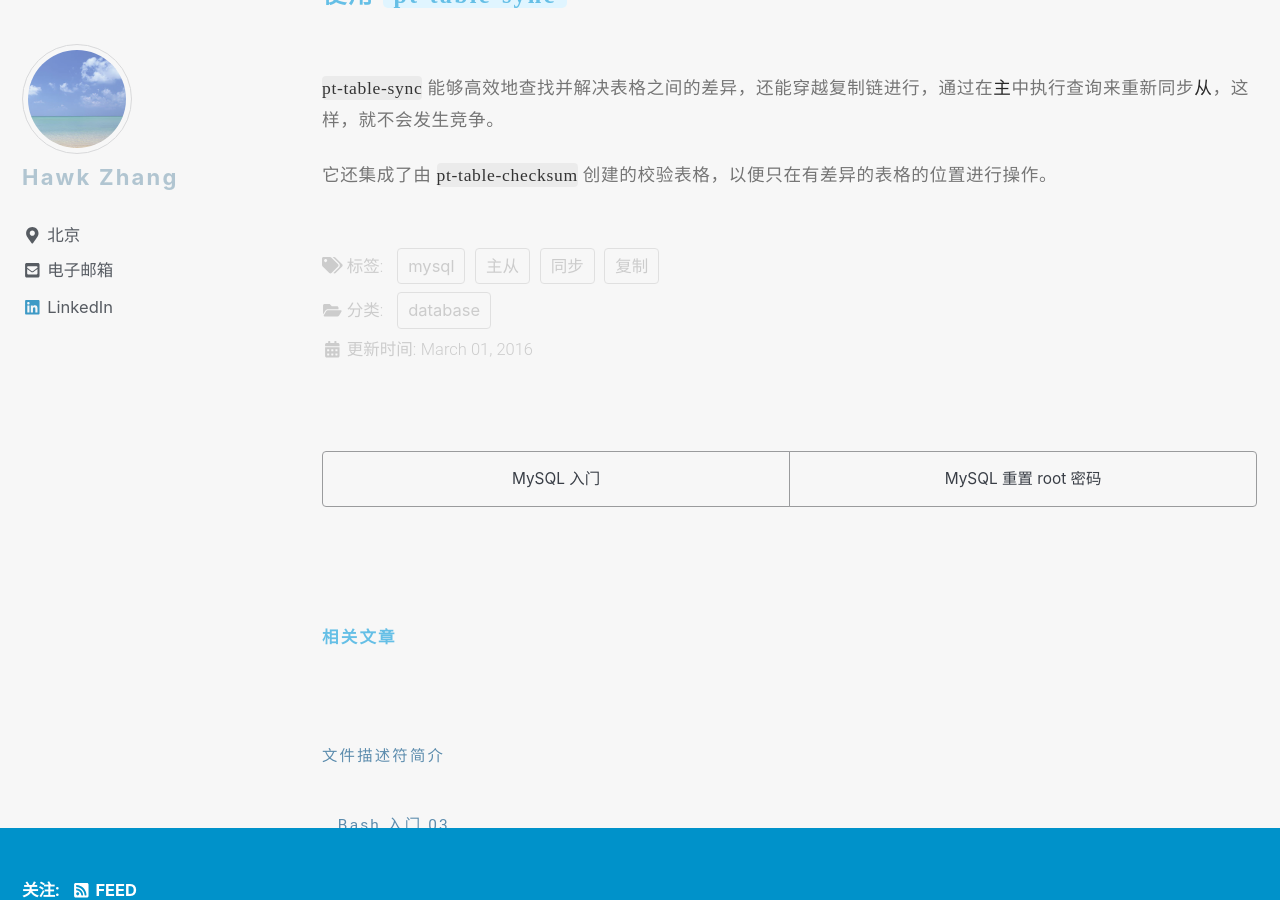
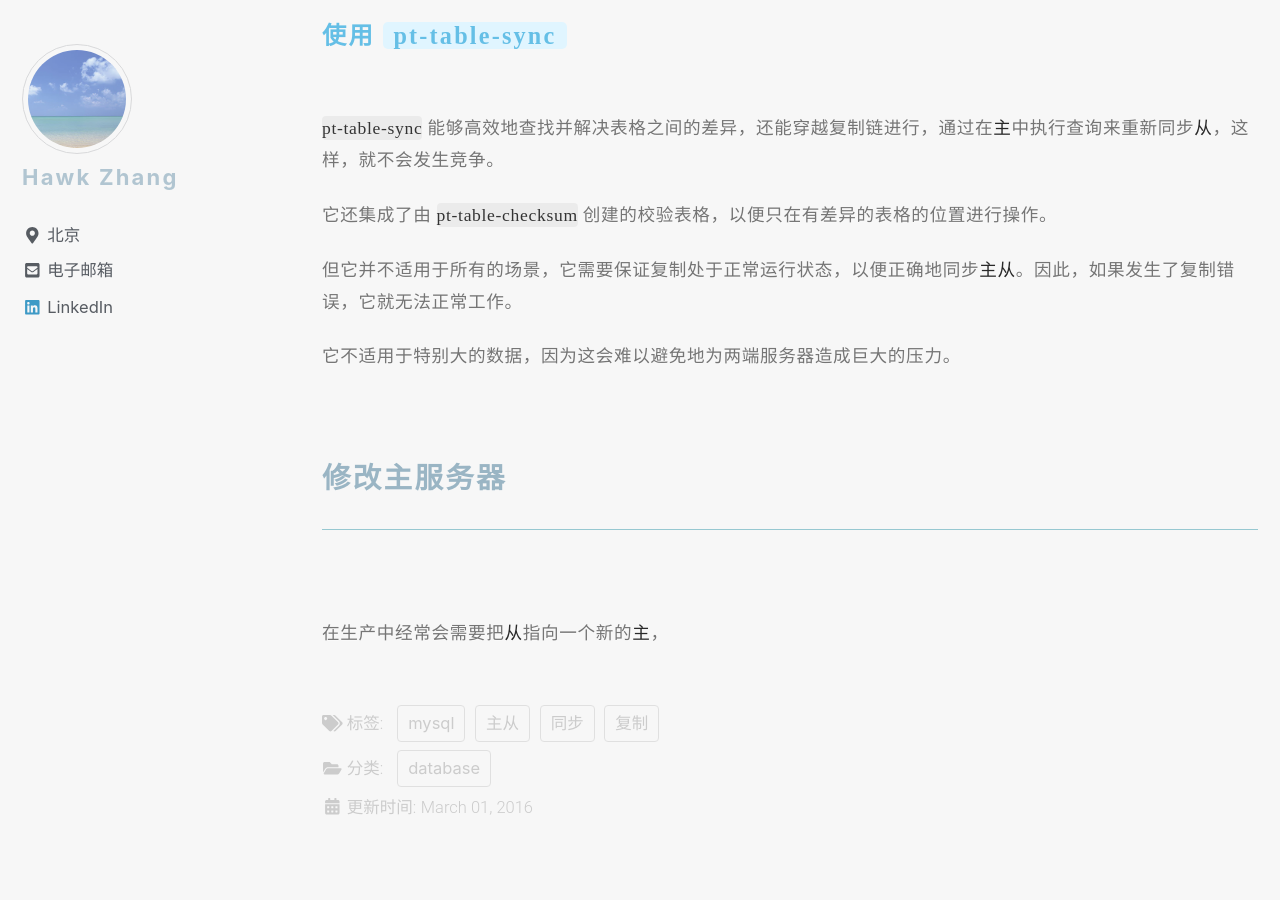
Before and after one commit to narru888/linotes_note, a Jekyll site: the page built from _posts/mysql/2016-03-01-master.slave.md, in a window 1280 px wide and 900 px high, scrolled down 48738 px. Built offline with Jekyll 4.4.1, drawn with Linux system fonts in a browser that asks for light colours; nearby versions of some CDN libraries; a script that is not in the unit is left out.

Commit message:
update on 2018-08-15 18:30:01 CST

```diff
--- a/_posts/mysql/2016-03-01-master.slave.md
+++ b/_posts/mysql/2016-03-01-master.slave.md
@@ -1540,3 +1540,20 @@
 `pt-table-sync` 能够高效地查找并解决表格之间的差异，还能穿越复制链进行，通过在*主*中执行查询来重新同步*从*，这样，就不会发生竞争。
 
 它还集成了由 `pt-table-checksum` 创建的校验表格，以便只在有差异的表格的位置进行操作。
+
+但它并不适用于所有的场景，它需要保证复制处于正常运行状态，以便正确地同步*主从*。因此，如果发生了复制错误，它就无法正常工作。
+
+它不适用于特别大的数据，因为这会难以避免地为两端服务器造成巨大的压力。
+
+
+
+
+
+
+
+
+
+
+### 修改主服务器
+
+在生产中经常会需要把*从*指向一个新的*主*，
```
